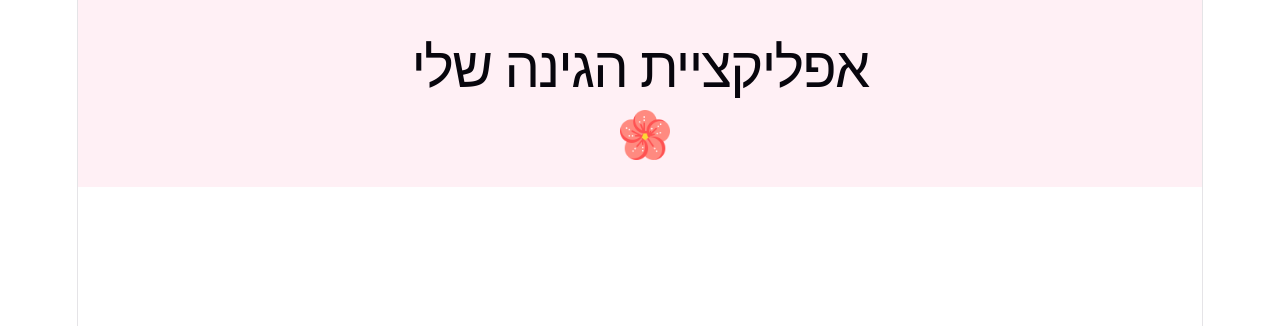
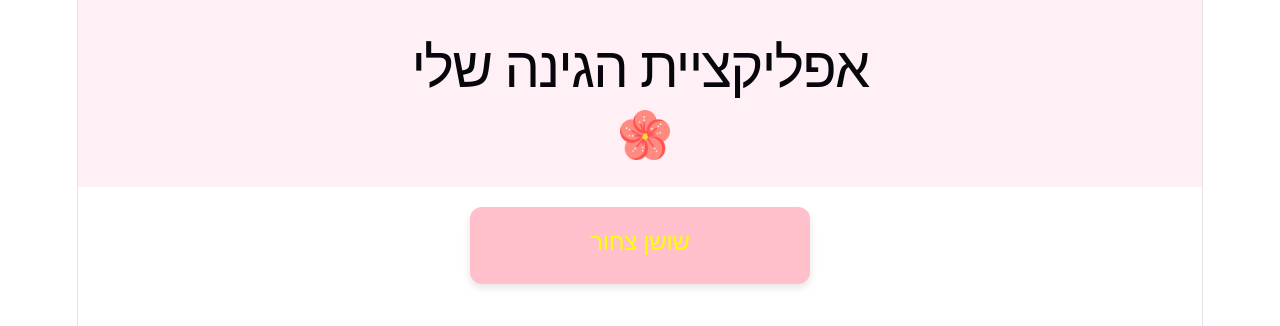
Before and after one commit to shaked620d-hue/My-garden-app, a React (Vite) app: page / in a window 1280 px wide. Shown: the top 326 px of the page. Built offline with nearby package versions, Linux system fonts and the light colour scheme.

Commit message:
Add Flower component and style properties

```diff
--- a/src/App.jsx
+++ b/src/App.jsx
@@ -1,10 +1,12 @@
 import Header from './components/Header/Header';
+import Flower from './components/Flower/Flower';
 import './App.css';
 
 function App() {
   return (
     <div className="App">
       <Header />
+      <Flower />
       {/* Other components and content can go here */}
     </div>
   );
--- /dev/null
+++ b/src/components/Flower/Flower.jsx
@@ -0,0 +1,28 @@
+import react from "react";
+
+function Flower(){
+    const flowerName = "שושן צחור";
+    const petalsColor = "Pink";
+    const centerPetalColor = "Yellow";
+
+    return(
+        <div
+        className = "flower-container"
+        style={{
+            backgroundColor: petalsColor,
+            padding: '20px',
+        borderRadius: '12px',
+        textAlign: 'center',
+        margin: '20px auto',
+        maxWidth: '300px',
+        boxShadow: '0 4px 8px rgba(0,0,0,0.1)'
+        }}
+        >
+            <h2 style={{ color: centerPetalColor }}>{flowerName}</h2>
+
+        </div>
+    );
+
+
+}
+export default Flower;
```
